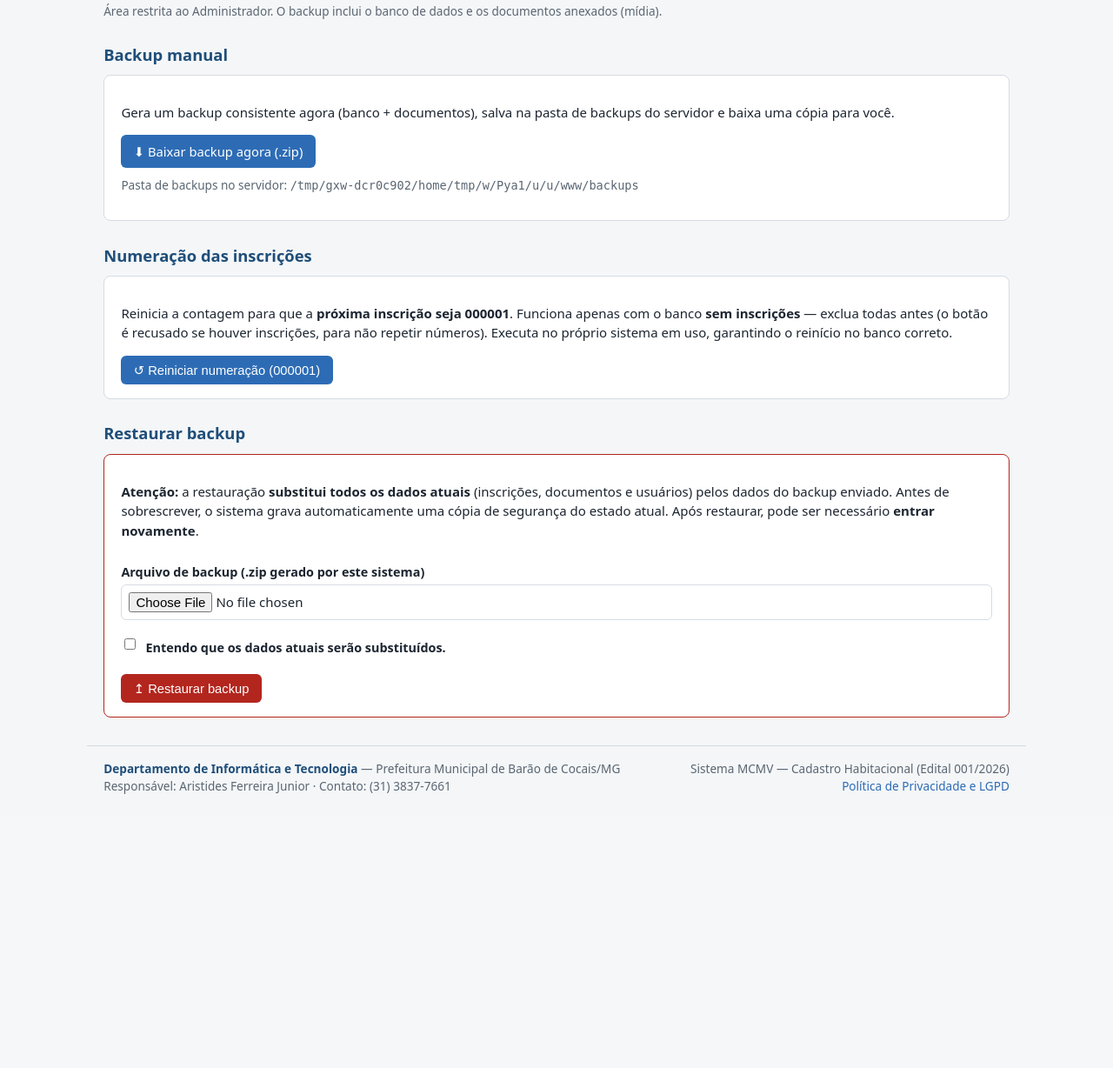
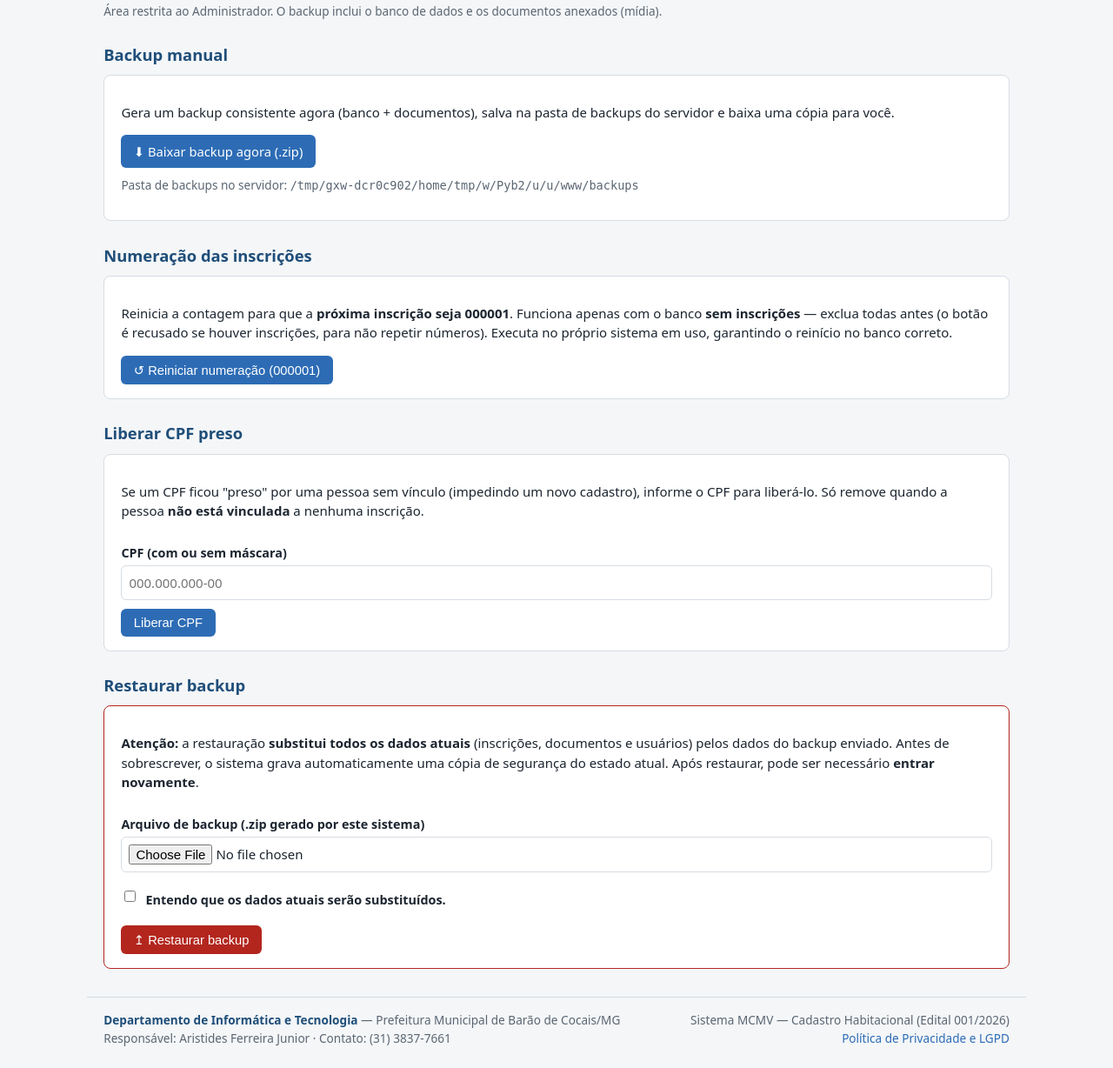
Before and after one commit to juninhojet-source/Jet_Python, a Django app: page /admin-backup/ in a window 1280 px wide. Shown: the part 145-1373 px from the top of the page at 87% size. Before the commit the page ends 1058 px from the top, so only its background shows below. Run offline with Django 5.2, Linux system fonts and the light colour scheme; the visitor is signed in with stand-in values (Sample User, id 1).

Commit message:
Admin: botão para liberar CPF preso (Pessoa órfã)
Adiciona na página de Backup (Admin) um campo para informar um CPF e
liberá-lo, quando ele ficou preso por uma pessoa sem vínculo. Reaproveita
o comando liberar_cpf e executa no serviço em uso (banco correto); só
remove quando a pessoa não está vinculada a nenhuma inscrição.

Co-Authored-By: Claude Opus 4.8 <noreply@anthropic.com>
Claude-Session: https://claude.ai/code/session_015F3Fj3QnyNcYUgAU4f2hjy

```diff
--- a/cadastro/urls.py
+++ b/cadastro/urls.py
@@ -29,6 +29,7 @@ urlpatterns = [
     path("admin-backup/baixar/", views.backup_baixar, name="backup_baixar"),
     path("admin-backup/restaurar/", views.backup_restaurar, name="backup_restaurar"),
     path("admin-backup/reiniciar-numeracao/", views.numeracao_resetar, name="numeracao_resetar"),
+    path("admin-backup/liberar-cpf/", views.cpf_liberar, name="cpf_liberar"),
     # Relatórios e exportação (Fase 5)
     path("relatorios/", views.relatorios_index, name="relatorios"),
     path("relatorios/base.xlsx", views.rel_base, name="rel_base"),
--- a/cadastro/views.py
+++ b/cadastro/views.py
@@ -902,3 +902,26 @@ def numeracao_resetar(request):
         request, "Numeração reiniciada. A próxima inscrição cadastrada será 000001."
     )
     return redirect("cadastro:admin_backup")
+
+
+@login_required
+@perfil_requerido(ADMIN)
+@require_POST
+def cpf_liberar(request):
+    """Libera um CPF preso por uma Pessoa órfã (só Admin). Roda no serviço em uso."""
+    from io import StringIO
+
+    from django.core.management import CommandError, call_command
+
+    cpf = (request.POST.get("cpf") or "").strip()
+    if not cpf:
+        messages.error(request, "Informe o CPF a liberar.")
+        return redirect("cadastro:admin_backup")
+    saida = StringIO()
+    try:
+        call_command("liberar_cpf", cpf, stdout=saida)
+    except CommandError as exc:
+        messages.error(request, str(exc))
+        return redirect("cadastro:admin_backup")
+    messages.success(request, saida.getvalue().strip() or "CPF liberado.")
+    return redirect("cadastro:admin_backup")
--- a/templates/cadastro/admin_backup.html
+++ b/templates/cadastro/admin_backup.html
@@ -44,6 +44,23 @@ e os documentos anexados (mídia).</p>
   </form>
 </div>
 
+<h2>Liberar CPF preso</h2>
+<div class="card">
+  <p>Se um CPF ficou "preso" por uma pessoa sem vínculo (impedindo um novo
+  cadastro), informe o CPF para liberá-lo. Só remove quando a pessoa <strong>não
+  está vinculada</strong> a nenhuma inscrição.</p>
+  <form method="post" action="{% url 'cadastro:cpf_liberar' %}" class="pilha"
+        onsubmit="return confirm('Liberar este CPF?');">
+    {% csrf_token %}
+    <div class="campo">
+      <label for="cpf">CPF (com ou sem máscara)</label>
+      <input type="text" name="cpf" id="cpf" class="cpf" maxlength="14"
+             inputmode="numeric" placeholder="000.000.000-00" required>
+    </div>
+    <div style="margin-top:.6rem"><button class="btn" type="submit">Liberar CPF</button></div>
+  </form>
+</div>
+
 <h2>Restaurar backup</h2>
 <div class="card" style="border-color:#b3261e">
   <p><strong>Atenção:</strong> a restauração <strong>substitui todos os dados atuais</strong>
```
Also changed, not shown: cadastro/tests.py (+13 -0 lines).
